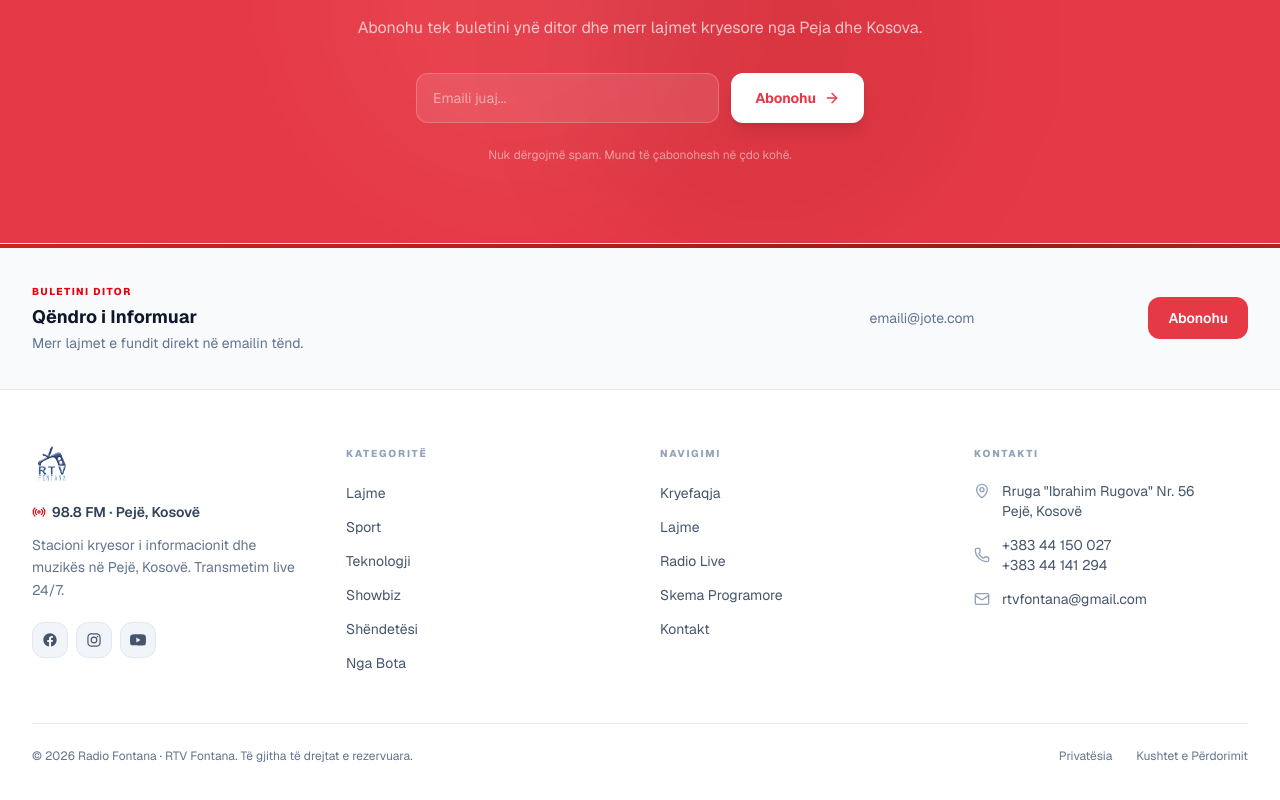
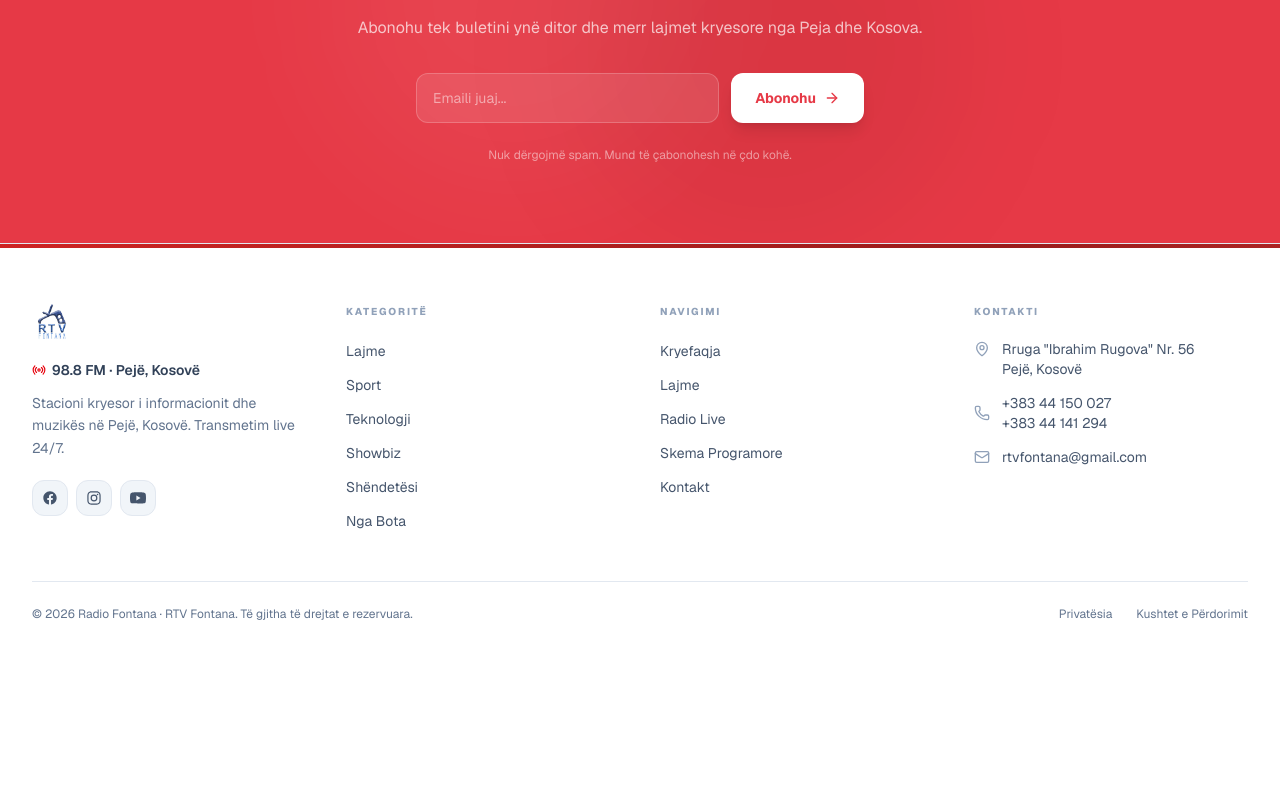
Before and after one commit to illyrianqubic/radiofontana, a Next.js app: page / in a window 1280 px wide. Shown: the part 3798-4598 px from the top of the page. After the commit the page ends 4548 px from the top, so only its background shows below. Built offline with nearby package versions, Linux system fonts and the light colour scheme; no server answers.

Commit message:
fix: remove duplicate newsletter strip from footer, keep red NewsletterSection on homepage

```diff
--- a/src/components/layout/Footer.tsx
+++ b/src/components/layout/Footer.tsx
@@ -3,8 +3,6 @@ import Image from 'next/image';
 import { Mail, Phone, MapPin, Radio } from 'lucide-react';
 import { FacebookIcon, InstagramIcon, YoutubeIcon } from '@/components/shared/SocialIcons';
 import { CATEGORIES } from '@/lib/types';
-import FooterNewsletter from '@/components/layout/FooterNewsletter';
-
 export default function Footer() {
   const year = new Date().getFullYear();
 
@@ -12,20 +10,6 @@ export default function Footer() {
     <footer className="bg-white text-slate-800 border-t border-slate-200">
       {/* Top red accent */}
       <div className="h-1 gradient-bar" />
-
-      {/* Newsletter strip */}
-      <div className="border-b border-slate-200 bg-slate-50">
-        <div className="max-w-7xl mx-auto px-4 sm:px-6 lg:px-8 py-7 sm:py-9">
-          <div className="flex flex-col sm:flex-row items-start sm:items-center justify-between gap-4 sm:gap-6">
-            <div>
-              <p className="text-[10px] font-extrabold uppercase tracking-[0.15em] text-red-600 mb-1">Buletini Ditor</p>
-              <h3 className="text-base sm:text-lg font-bold text-slate-900 mb-0.5">Qëndro i Informuar</h3>
-              <p className="text-slate-500 text-sm">Merr lajmet e fundit direkt në emailin tënd.</p>
-            </div>
-            <FooterNewsletter />
-          </div>
-        </div>
-      </div>
 
       {/* Main footer */}
       <div className="max-w-7xl mx-auto px-4 sm:px-6 lg:px-8 py-12 sm:py-14">
```
